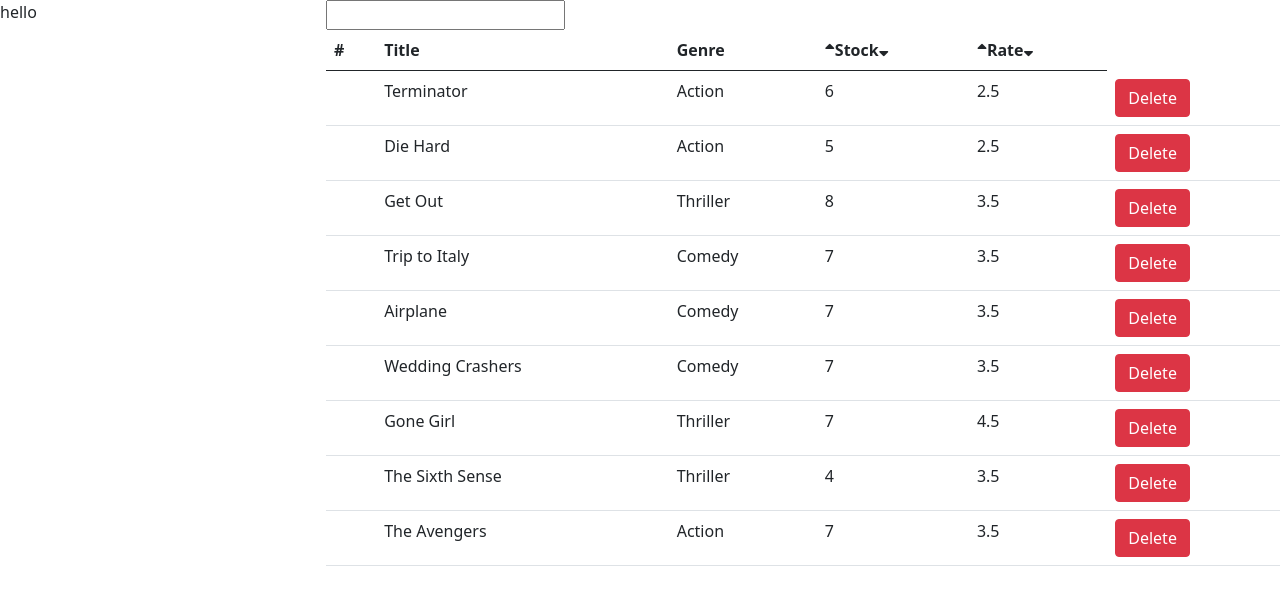
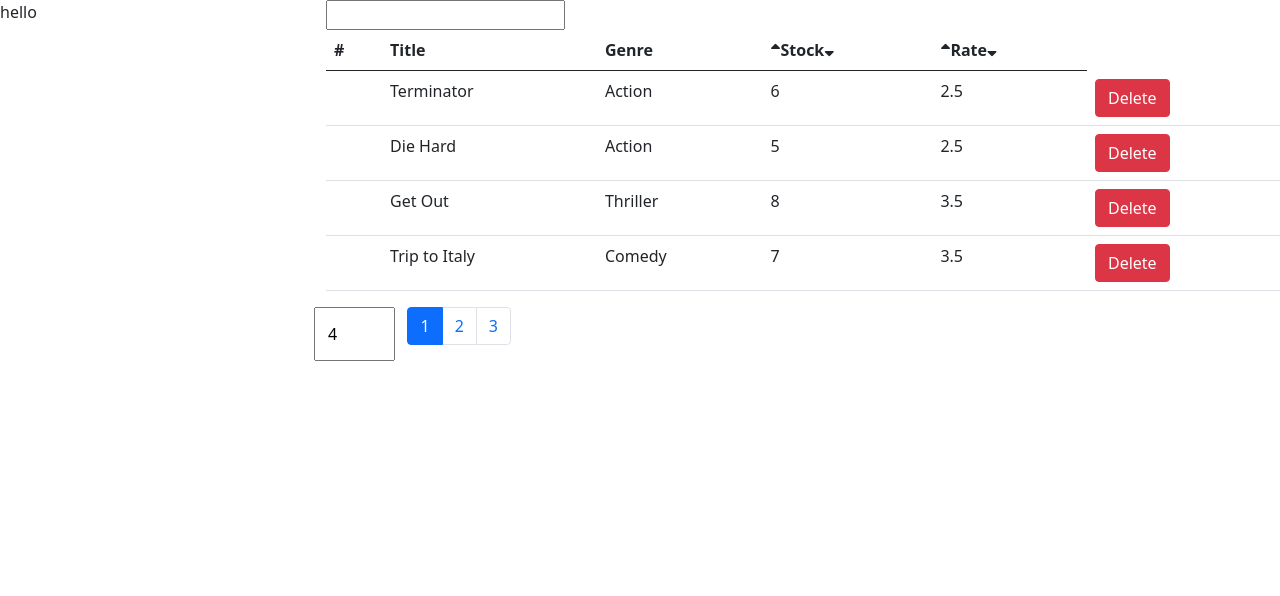
Before and after one commit to Gmishra2000/LearningReact, a React (Create React App) app: page / in a window 1280 px wide. Shown: the top 596 px of the page. Built offline with nearby package versions, Linux system fonts and the light colour scheme.

Commit message:
basics of pagination

```diff
--- a/src/component/MoviesPage.jsx
+++ b/src/component/MoviesPage.jsx
@@ -4,12 +4,14 @@ import { getMovies } from '../temp/MovieService'
 export default class MoviesPage extends Component {
     state = {
         movies: getMovies(),
-        currSearchText: ""
+        currSearchText: "",
+        limit: 4,
+        currentPage:1
 
     }
     deleteEntry = (id) => {
         let filtereMovies = this.state.movies
-            .filter( (movieObj) => {
+            .filter((movieObj) => {
                 return movieObj._id !== id;
             })
         this.setState({
@@ -32,7 +34,7 @@ export default class MoviesPage extends Component {
         let { movies } = this.state;
         if (className == "fas fa-sort-up") {
             sortedMovies = movies.sort((movieObjA, movieObjB) => {
-                return movieObjA.dailyRentalRate - movieObjB.dailyRentalRate;
+                return movieObjA.dailyRentalRate - movieObjB.dailyRentalRate; // used sort function to sort on the basis of rating and stocks
             })
         } else {
             sortedMovies = movies.sort((movieObjA, movieObjB) => {
@@ -40,7 +42,16 @@ export default class MoviesPage extends Component {
             })
         }
         this.setState({
-            movies : sortedMovies
+            movies: sortedMovies
+        })
+    }
+
+    // alow to change the no of elements in page
+    changelimit = (e) => {
+        console.log("hello");
+        let currLimit = e.target.value;
+        this.setState({
+            limit:currLimit
         })
     }
 
@@ -50,7 +61,7 @@ export default class MoviesPage extends Component {
         let { movies } = this.state;
         if (className == "fas fa-sort-up") {
             sortedMovies = movies.sort((movieObjA, movieObjB) => {
-                return movieObjA.numberInStock - movieObjB.numberInStock;
+                return movieObjA.numberInStock - movieObjB.numberInStock; // https://www.w3schools.com/js/js_array_sort.asp
             })
         } else {
             sortedMovies = movies.sort((movieObjA, movieObjB) => {
@@ -63,7 +74,7 @@ export default class MoviesPage extends Component {
     }
     render() {
         // console.log(this.state.movies);
-        let { movies, currSearchText } = this.state;
+        let { movies, currSearchText,limit,currentPage} = this.state;
         let filteredArr = movies.filter((movieObj) => {
             let title = movieObj.title.trim().toLowerCase();
             return title.includes(currSearchText.trim().toLowerCase());
@@ -72,14 +83,20 @@ export default class MoviesPage extends Component {
         if (currSearchText === "") {
             filteredArr = this.state.movies;
         }
+        // console.log(filteredArr);
+        // si -> (pageNumber - 1) * limit;
+        // ei -> si + limit
         // console.log(currSearchText);
+        let si = (currentPage - 1) * limit;
+        let eidx = si + limit;
+        filteredArr = filteredArr.slice(si, eidx);
         return (
             <div className="row">
                 <div className="col-3">
                     hello
                 </div>
                 <div className="col-9">
-                    <input type="search" value={currSearchText} onChange= {this.setCurrentText} />
+                    <input type="search" value={currSearchText} onChange={this.setCurrentText} />
                     <table className="table">
                         <thead>
                             <tr>
@@ -101,7 +118,7 @@ export default class MoviesPage extends Component {
 
                         </thead>
                         <tbody>
-                            {filteredArr.map((movieObj) =>{
+                            {filteredArr.map((movieObj) => {
 
                                 return (<tr scope="row" key={movieObj._id} >
                                     <td></td>
@@ -117,9 +134,28 @@ export default class MoviesPage extends Component {
 
                                 )
 
-                            } )}
+                            })}
                         </tbody>
                     </table>
+                    <div className="row">
+
+                        {/* <input type="number" className="pageNumber" placeholder="page number" /> */}
+                        <input type="number" className="col-1"
+                            placeholder="no of elements/page"
+                            value={limit}
+                            onChange={this.changelimit}
+                        />
+                        <nav aria-label="..." className="col-2">
+                            <ul className="pagination ">
+                                <li className="page-item active">
+                                    <span className="page-link">1</span>
+                                </li>
+                                <li class="page-item"><a class="page-link" href="#">2</a></li>
+                                <li class="page-item"><a class="page-link" href="#">3</a></li>
+                            </ul>
+                        </nav>
+                </div>
+
                 </div>
 
 
--- a/src/index.css
+++ b/src/index.css
@@ -11,3 +11,8 @@ code {
   font-family: source-code-pro, Menlo, Monaco, Consolas, 'Courier New',
     monospace;
 }
+
+input[type="number"]{
+  min-height: 1.5rem;
+  min-width: 4rem;
+}
```
Lines whose indentation alone changed are shown as unchanged.
